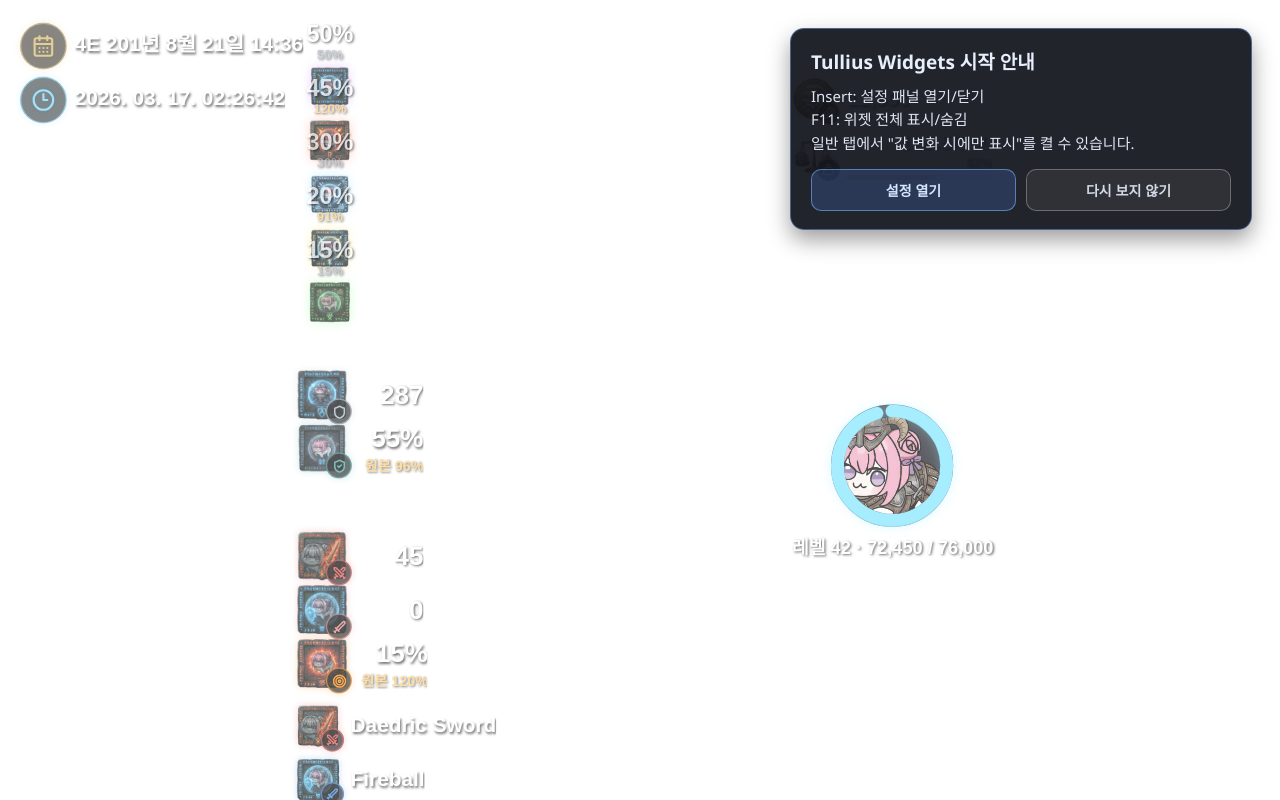
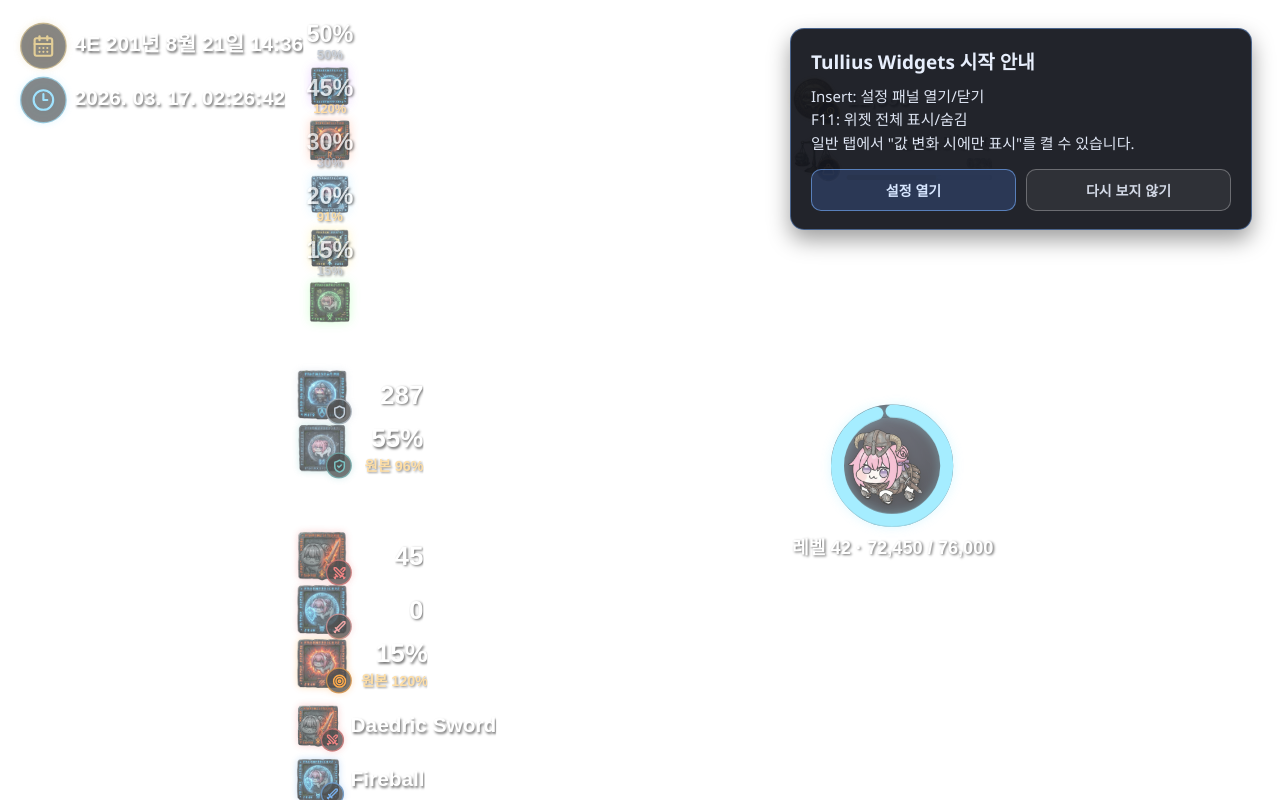
Before and after one commit to servaltullius/Tullius-Widgets, a React (Vite) app in the folder view/: page / in a window 1280 px wide. Built offline with nearby package versions, Linux system fonts and the light colour scheme.

Commit message:
fix: relax progression avatar crop

```diff
--- a/view/src/components/ExperienceWidget.tsx
+++ b/view/src/components/ExperienceWidget.tsx
@@ -136,7 +136,6 @@ export const ExperienceWidget = memo(function ExperienceWidget({
                 height: '100%',
                 objectFit: 'cover',
                 objectPosition: 'center 42%',
-                transform: 'scale(1.72)',
                 filter: 'drop-shadow(0 2px 4px rgba(0,0,0,0.5))',
               }}
             />
```
Also changed, not shown: 1 other file (tests, documents, lock files or other folders).
